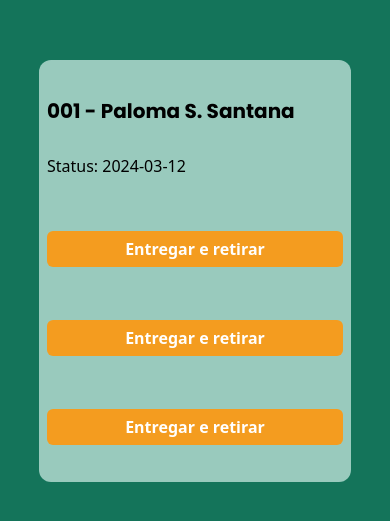
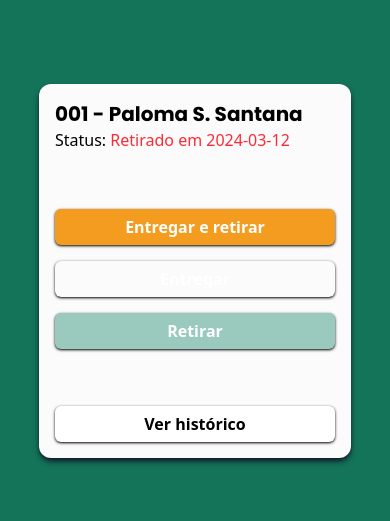
Before and after one commit to Roberto-Ceschini/Rouparia-Front, a Next.js app in the folder rouparia-front/: page /home in a window 390 px wide. Shown: the part 151-672 px from the top of the page. Built offline with nearby package versions, Linux system fonts and the light colour scheme.

Commit message:
Layout cardColaborador mobile feito

```diff
--- a/rouparia-front/src/app/home/page.tsx
+++ b/rouparia-front/src/app/home/page.tsx
@@ -20,9 +20,9 @@ export default function Home() {
       numero: 1,
       area_id: 1,
       registros: [
-        { id: 1, data: "2024-03-12", status: "Ativo", colaborador_id: 1, colaborador: { id: 1, numero: 1, nome: "João", area_id: 2, registros: [] } },
-  { id: 2, data: "2024-03-12", status: "Inativo", colaborador_id: 2, colaborador: { id: 2, numero: 2, nome: "Maria", area_id: 3, registros: [] } },
-  { id: 3, data: "2024-03-12", status: "Ativo", colaborador_id: 1, colaborador: { id: 1, numero: 1, nome: "João", area_id: 2, registros: [] } },
+        { id: 1, data: "2024-03-12", status: "Entregou", colaborador_id: 1, colaborador: { id: 1, numero: 1, nome: "João", area_id: 2, registros: [] } },
+  { id: 2, data: "2024-03-12", status: "Retirado", colaborador_id: 2, colaborador: { id: 2, numero: 2, nome: "Maria", area_id: 3, registros: [] } },
+  { id: 3, data: "2024-03-12", status: "Retirado", colaborador_id: 1, colaborador: { id: 1, numero: 1, nome: "João", area_id: 2, registros: [] } },
       ]
     });
   }, []);
--- a/rouparia-front/src/components/CardColaborador.tsx
+++ b/rouparia-front/src/components/CardColaborador.tsx
@@ -1,4 +1,5 @@
 import { Colaborador } from "@/types/colaborador";
+import ServiceButton from "./ServiceButton";
 
 interface CardColaboradorProps {
     colaborador: Colaborador | null;
@@ -8,22 +9,18 @@ export default function CardColaborador({colaborador}: CardColaboradorProps) {
 
     const lastRegistro = colaborador?.registros[colaborador?.registros.length - 1];
     return (
-        <div className="flex flex-col p-2 justify-evenly w-[80%] h-[50%] bg-verde-terciario rounded-xl md:w-[60%] lg:px-16">
-            {/**Colaborador*/}
+        //Card do colaborador
+        <div className="flex flex-col p-4 justify-evenly w-[80%] bg-cinza-claro shadow-md shadow-gray-900 rounded-xl md:w-[60%] lg:px-16">
+            {/**Info colaborador*/}
             <h1 className="font-poppins-bold text-xl">{String(colaborador?.numero).padStart(3, '0')} - {colaborador?.nome}</h1>
-            <h2>Status: {lastRegistro?.data}</h2>
-
+            <h2>Status: <span className={`${lastRegistro?.status === 'Entregado' ? 'text-green-300' : 'text-red-500' }`}>{lastRegistro?.status} em {lastRegistro?.data}</span></h2>
             {/**Acoes*/}
-            <button className='bg-laranja py-1.5 rounded-md text-white font-semibold mt-6 hover:cursor-pointer hover:bg-laranja-hover'>
-                Entregar e retirar
-            </button>
-            <button className='bg-laranja py-1.5 rounded-md text-white font-semibold mt-6 hover:cursor-pointer hover:bg-laranja-hover'>
-                Entregar e retirar
-            </button>
-            <button className='bg-laranja py-1.5 rounded-md text-white font-semibold mt-6 hover:cursor-pointer hover:bg-laranja-hover'>
-                Entregar e retirar
-            </button>
-
+            <div className="flex flex-col h-[30vh] justify-center gap-4">
+                <ServiceButton name='Entregar e retirar' color="laranja" textColor="white"/>
+                <ServiceButton name='Entregar' textColor="white" color="verde-secundario"/>
+                <ServiceButton name='Retirar' color="verde-terciario" textColor="white" />
+            </div>
+            <ServiceButton name='Ver histórico' color="white" textColor="black" />
         </div>
     );
 }
--- /dev/null
+++ b/rouparia-front/src/components/ServiceButton.tsx
@@ -0,0 +1,18 @@
+interface ServiceButtonProps {
+    name: string;
+    textColor?: string;
+    color?: string;
+    hoverColor?: string;
+    onClickFunction?: () => void;
+}
+
+export default function ServiceButton({ name, onClickFunction  = ()=>{}, color, hoverColor, textColor = 'black' }: ServiceButtonProps) {
+    return (
+        <button
+            className={`bg-${color} text-${textColor}
+             w-[100%] py-1.5 rounded-md font-semibold hover:cursor-pointer hover:bg-${hoverColor} shadow-neutral-900 shadow-sm`}
+            onClick={onClickFunction}>
+            {name}
+        </button>
+    );
+}
```
